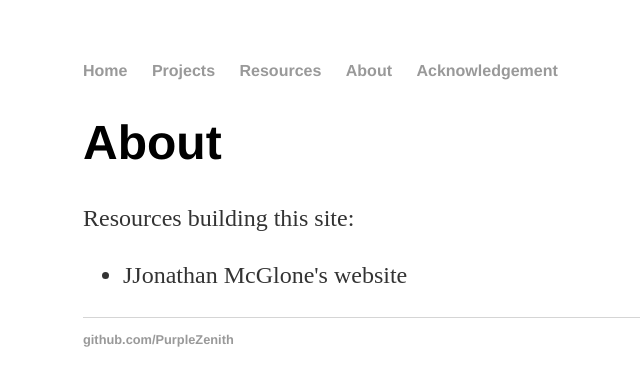
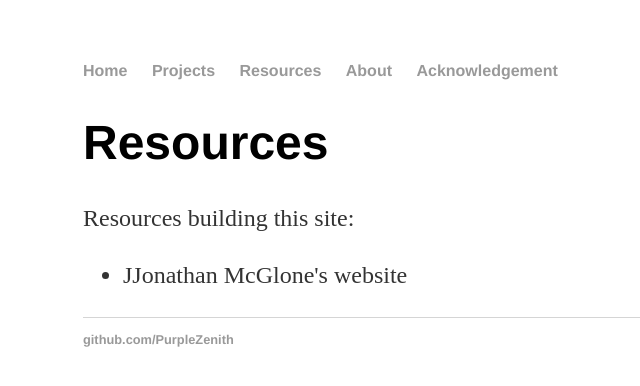
Before and after one commit to PurpleZenith/PurpleZenith.github.io, a Jekyll site: the page built from resources/index.html, in a window 1280 px wide. Shown: the top 386 px of the page, without its empty margins (109-749 px from the left). Built offline with Jekyll 4.4.1, drawn with Linux system fonts in a browser that asks for light colours; Markdown is read by kramdown in place of the engine named in the settings.

Commit message:
changed home page

```diff
--- a/resources/index.html
+++ b/resources/index.html
@@ -3,8 +3,8 @@ layout: default
 title: resources
 ---
 
-		<div class="about">
-			<h1>About</h1>
+		<div class="resources">
+			<h1>Resources</h1>
 			<p>Resources building this site:</p>
 
 			<ul class="contacts">
```
